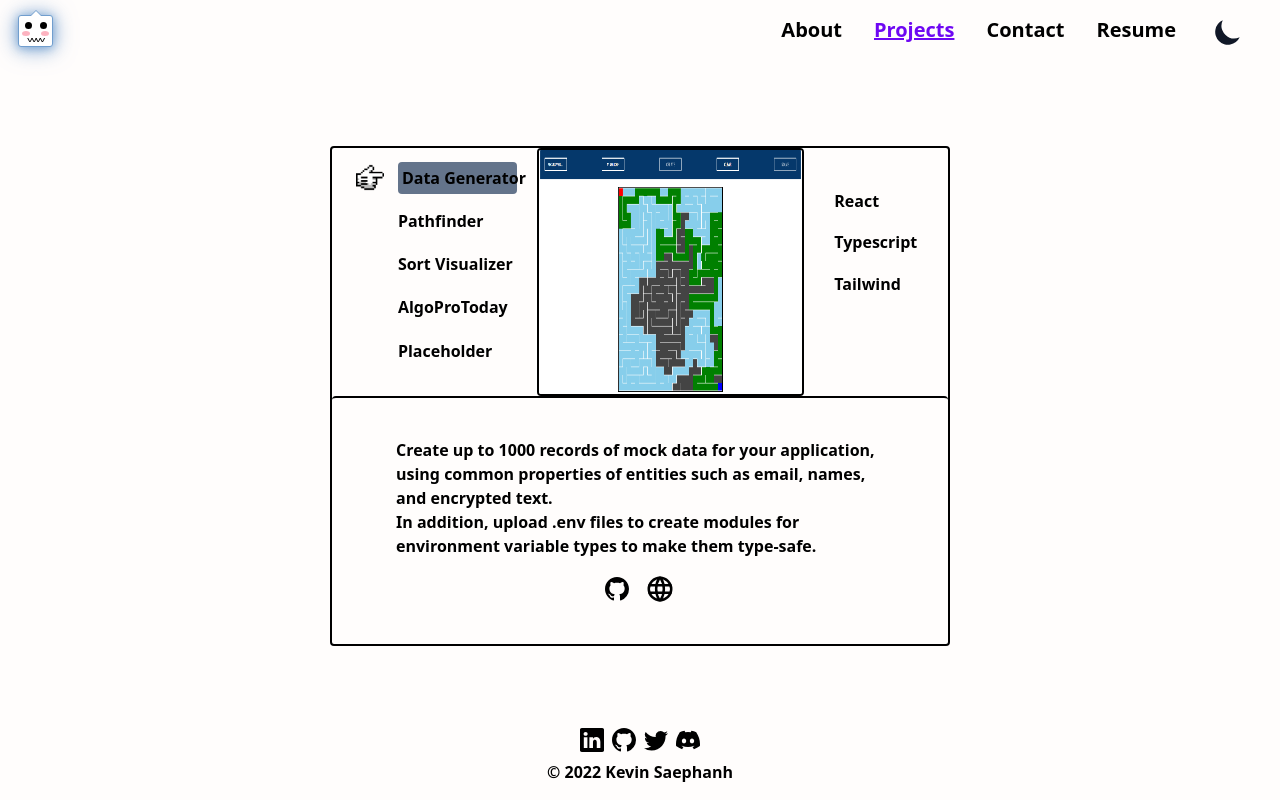
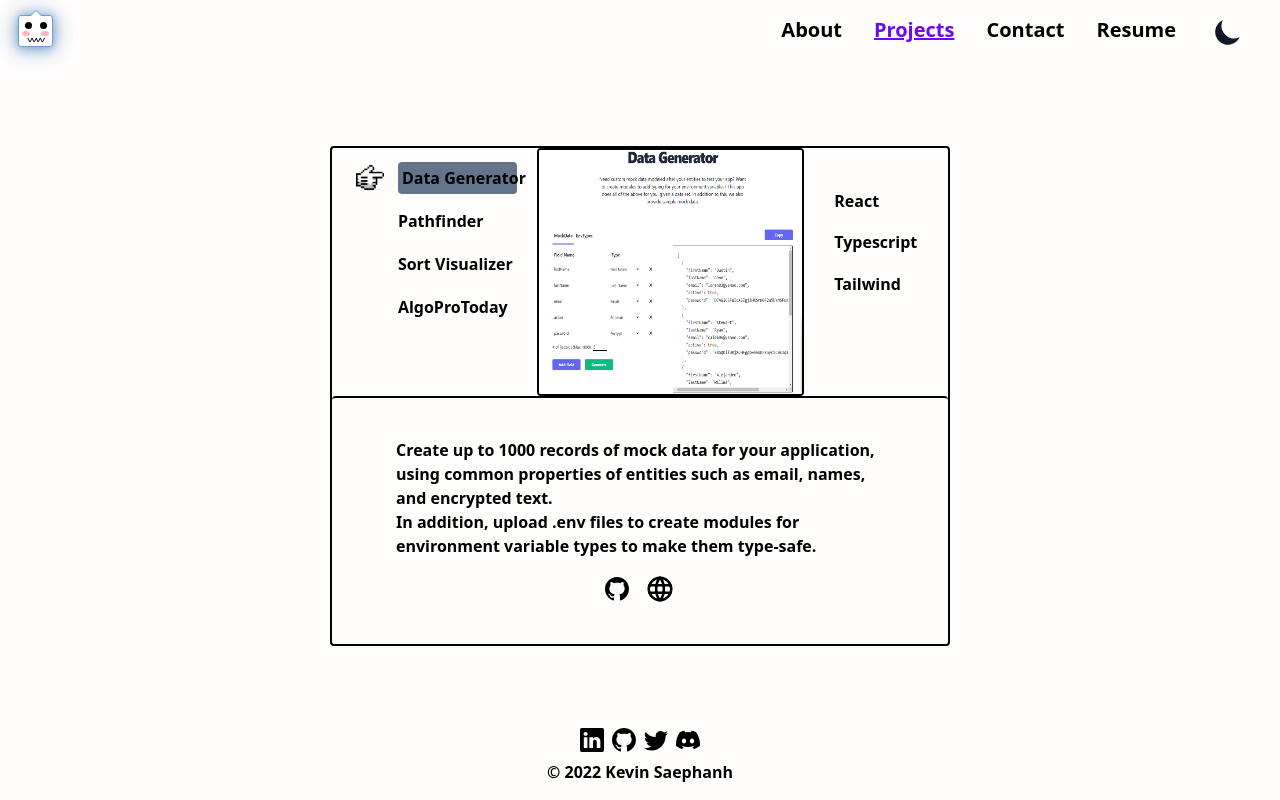
Before and after one commit to KevinSaephanh/portfolio, a Next.js app: page /projects in a window 1280 px wide. Built offline with nearby package versions, Linux system fonts and the light colour scheme.

Commit message:
Add assets and update projects

```diff
--- a/src/pages/projects.tsx
+++ b/src/pages/projects.tsx
@@ -7,7 +7,7 @@ import { TbWorld } from 'react-icons/tb';
 const projects = [
   {
     id: 1,
-    path: '/assets/pathfinder.png',
+    path: '/assets/data-generator.png',
     title: 'Data Generator',
     desc: 'Create up to 1000 records of mock data for your application, using common properties of entities such as email, names, and encrypted text.\nIn addition, upload .env files to create modules for environment variable types to make them type-safe.',
     stack: ['React', 'Typescript', 'Tailwind'],
@@ -25,7 +25,7 @@ const projects = [
   },
   {
     id: 3,
-    path: '/assets/sort_visualizer.png',
+    path: '/assets/sort-visualizer.png',
     title: 'Sort Visualizer',
     desc: 'A visualization of sorting algorithms.\n\u2022 A graph is displayed containing a random array of bars of varying length.\n\u2022 After starting, bars begin moving left and right to imitate how the sorting algorithm works.\n\u2022 Once sorting is completed, all bars will be highlighted.',
     stack: ['React', 'TypeScript', 'Bootstrap'],
@@ -34,21 +34,12 @@ const projects = [
   },
   {
     id: 4,
-    path: '/assets/sort_visualizer.png',
+    path: '',
     title: 'AlgoProToday',
     desc: 'Technical interview prep platform. Level up your skills by tackling popular industry questions regarding data structures and algortihms.\nNote: this was my very first full-stack application.',
     stack: ['React', 'Bootstrap', 'JavaScript', 'Redux', 'Node', 'Express', 'MongoDB'],
     code: 'https://github.com/KevinSaephanh/algoprotoday',
     site: '',
-  },
-  {
-    id: 5,
-    path: '/assets/sort_visualizer.png',
-    title: 'Placeholder',
-    desc: 'This app also produces algorithm visualizations. A graph is displayed containing a random array of bars of varying length. After starting, bars begin moving left and right to imitate how the sorting algorithm works. Once sorting is completed, all bars will be highlighted.',
-    stack: ['React', 'Bootstrap', 'JavaScript', 'Redux', 'Node', 'Express', 'MongoDB'],
-    code: 'https://github.com/KevinSaephanh/Sort_Visualizer',
-    site: 'https://gentle-clafoutis-1e9dfe.netlify.app/',
   },
 ];
 
@@ -112,6 +103,7 @@ const Projects: NextPage = () => {
             href={active.site}
             target='_blank'
             rel='noopener noreferrer'
+            aria-disabled={!active.site}
           >
             <TbWorld />
           </a>
```
Also changed, not shown: public/assets/data-generator.png (added), public/assets/sort-visualizer.png (renamed from public/assets/sort_visualizer.png).
